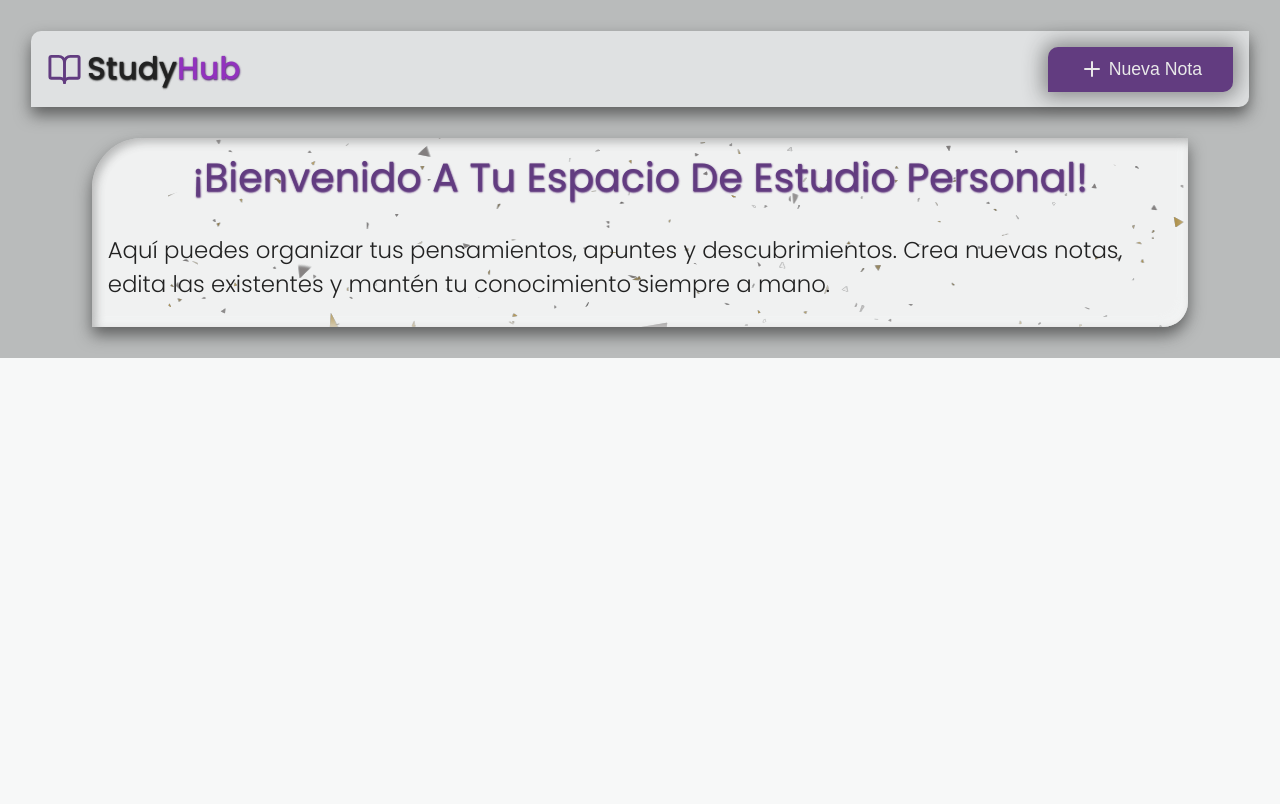
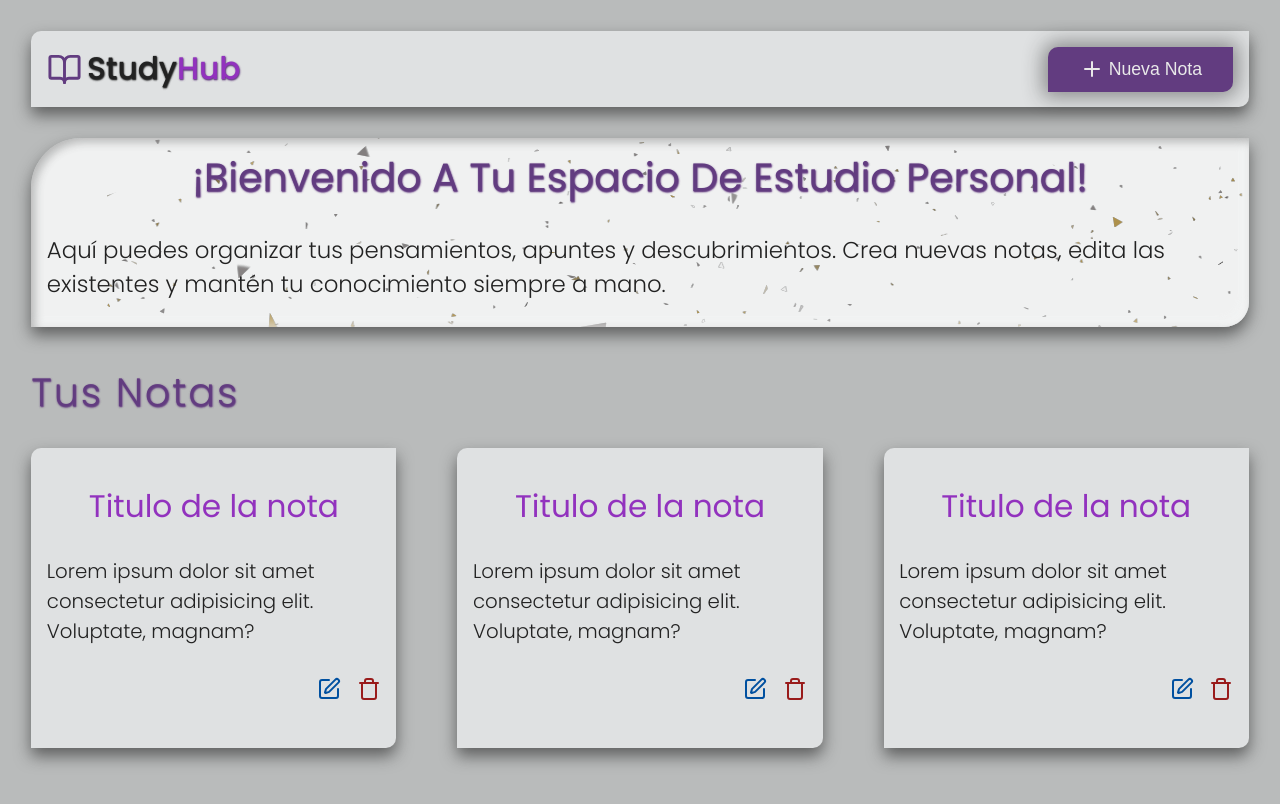
Before and after one commit to JuanWebDeveloper/studyhub-frontend, a Next.js app: page /dashboard in a window 1280 px wide. Shown: the top 804 px of the page. Built offline with nearby package versions, Linux system fonts and the light colour scheme.

Commit message:
Created the design layout for the Notes Section in the Dashboard
This commit introduces the initial design for the Notes Section on the dashboard page. The section is structured to display and manage notes effectively, ensuring a clean and user-friendly interface.

```diff
--- a/app/dashboard/page.tsx
+++ b/app/dashboard/page.tsx
@@ -1,7 +1,7 @@
 'use client';
 import { useState } from 'react';
-import { NoteFormModal } from '@/src/views/components';
-import { BookOpen, Plus, Edit, Trash } from 'lucide-react';
+import { DashboardNotesSection, NoteFormModal } from '@/src/views/components';
+import { BookOpen, Plus } from 'lucide-react';
 
 const Dashboard = () => {
  const [isModalOpen, setIsModalOpen] = useState(false);
@@ -30,7 +30,7 @@ const Dashboard = () => {
      mano.
     </p>
    </div>
-
+   <DashboardNotesSection />
    <NoteFormModal modalState={[isModalOpen, setIsModalOpen]} />
   </div>
  );
--- a/src/views/components/index.ts
+++ b/src/views/components/index.ts
@@ -3,5 +3,7 @@ export { HomePageWithAPIConnection } from './pages/home/HomePageWithAPIConnectio
 export { ConnectionStatus } from './pages/home/ConnectionStatus';
 //*> Export of the dashboard page component.
 export { NoteFormModal } from './pages/dashboard/NoteFormModal';
+export { DashboardNotesSection } from './pages/dashboard/DashboardNotesSection';
+export { NoteCard } from './pages/dashboard/NoteCard';
 //*> Export of the shared components of the application.
 export { Loading } from './shared/loading/Loading';
--- /dev/null
+++ b/src/views/components/pages/dashboard/DashboardNotesSection.tsx
@@ -0,0 +1,17 @@
+import { NoteCard } from '@/src/views/components';
+
+export const DashboardNotesSection = () => {
+ return (
+  <div className='notes-section'>
+   <div className='notes-section-content'>
+    <h2>Tus Notas</h2>
+
+    <div className='notes-container'>
+     <NoteCard />
+     <NoteCard />
+     <NoteCard />
+    </div>
+   </div>
+  </div>
+ );
+};
--- /dev/null
+++ b/src/views/components/pages/dashboard/NoteCard.tsx
@@ -0,0 +1,22 @@
+import { Edit, Trash } from 'lucide-react';
+
+export const NoteCard = () => {
+ return (
+  <div className='note-card'>
+   <div className='note-card-content'>
+    <div className='card-content'>
+     <h3>Titulo de la nota</h3>
+     <p>Lorem ipsum dolor sit amet consectetur adipisicing elit. Voluptate, magnam?</p>
+    </div>
+    <div className='card-actions'>
+     <button>
+      <Edit />
+     </button>
+     <button>
+      <Trash />
+     </button>
+    </div>
+   </div>
+  </div>
+ );
+};
--- a/src/views/scss/_globals.scss
+++ b/src/views/scss/_globals.scss
@@ -8,6 +8,10 @@
 
 body {
  background-color: $primary-bg;
+}
+
+html {
+ overflow-x: hidden;
 }
 
 h1,
--- /dev/null
+++ b/src/views/scss/components/pages/dashboard/_dashboard-notes-section.scss
@@ -0,0 +1,24 @@
+.notes-section {
+ margin-top: $box-double;
+ position: relative;
+ width: 100%;
+
+ &-content {
+  position: relative;
+  width: 100%;
+
+  h2 {
+   font-weight: 300;
+   letter-spacing: 2px;
+   text-shadow: $title-shadow;
+  }
+
+  .notes-container {
+   display: flex;
+   flex-wrap: wrap;
+   justify-content: space-between;
+   position: relative;
+   width: 100%;
+  }
+ }
+}
--- a/src/views/scss/components/pages/dashboard/_dashboard.scss
+++ b/src/views/scss/components/pages/dashboard/_dashboard.scss
@@ -1,6 +1,7 @@
 .dashboard {
  background-color: $quaternary-bg;
  left: 0;
+ min-height: 100vh;
  position: absolute;
  padding: $box-onehalf;
  top: 0;
@@ -39,7 +40,7 @@
   margin-top: $box-onehalf;
   position: relative;
   padding: $box-half;
-  width: 90%;
+  width: 100%;
 
   h2 {
    text-align: center;
--- /dev/null
+++ b/src/views/scss/components/pages/dashboard/_note-card.scss
@@ -0,0 +1,71 @@
+.note-card {
+ align-items: center;
+ background-color: $secondary-bg;
+ border-radius: 10px 0px 10px 0px;
+ box-shadow: $primary-shadow;
+ display: flex;
+ min-height: 300px;
+ max-height: 300px;
+ margin-bottom: $box-onehalf;
+ position: relative;
+ width: 30%;
+
+ &-content {
+  position: relative;
+  padding: $box-half;
+  width: 100%;
+
+  .card-content {
+   position: relative;
+   width: 100%;
+
+   h3 {
+    font-size: toRem(1.5);
+    margin: 0;
+    text-align: center;
+   }
+
+   p {
+    font-size: toRem(0.95);
+    margin: $box-onehalf 0;
+   }
+  }
+
+  .card-actions {
+   display: flex;
+   justify-content: flex-end;
+   position: relative;
+   width: 100%;
+
+   button {
+    background-color: transparent;
+    box-shadow: none;
+    padding: 0;
+
+    &:last-child {
+     margin-left: $box-half;
+
+     svg {
+      color: $delete-button-bg;
+     }
+    }
+
+    svg {
+     color: $edit-button-bg;
+    }
+
+    &:hover {
+     scale: 1.2;
+    }
+   }
+  }
+ }
+
+ @media (max-width: 1024px) {
+  width: 48%;
+ }
+
+ @media (max-width: 600px) {
+  width: 100%;
+ }
+}
--- a/src/views/scss/styles.scss
+++ b/src/views/scss/styles.scss
@@ -11,5 +11,7 @@
 @import './components/pages/home/home-page';
 @import './components/pages/dashboard/dashboard';
 @import './components/pages/dashboard/note-form-modal';
+@import './components/pages/dashboard/dashboard-notes-section';
+@import './components/pages/dashboard/note-card';
 //*> Shared components styles
 @import './components/shared/loading/loading';
```
